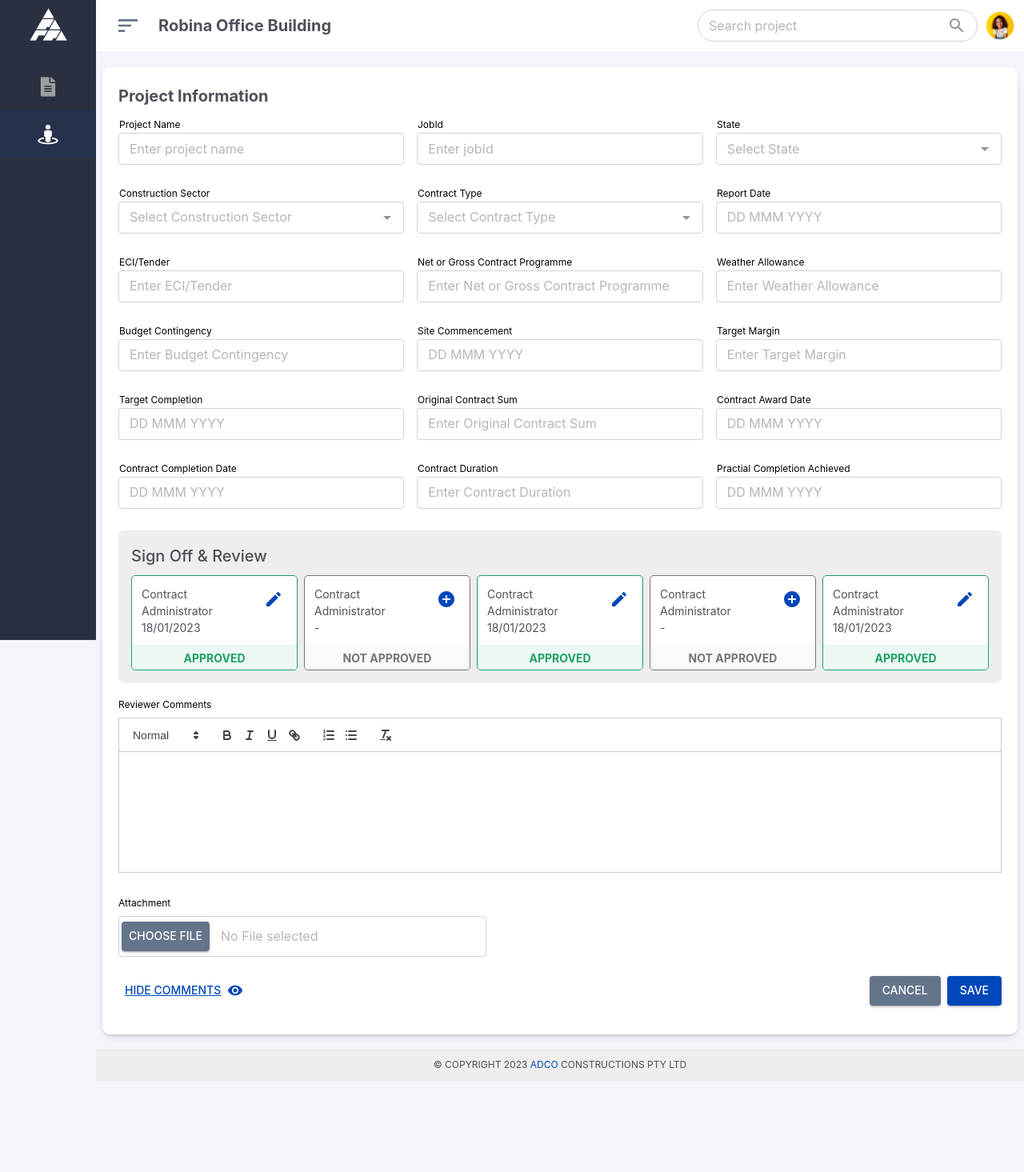
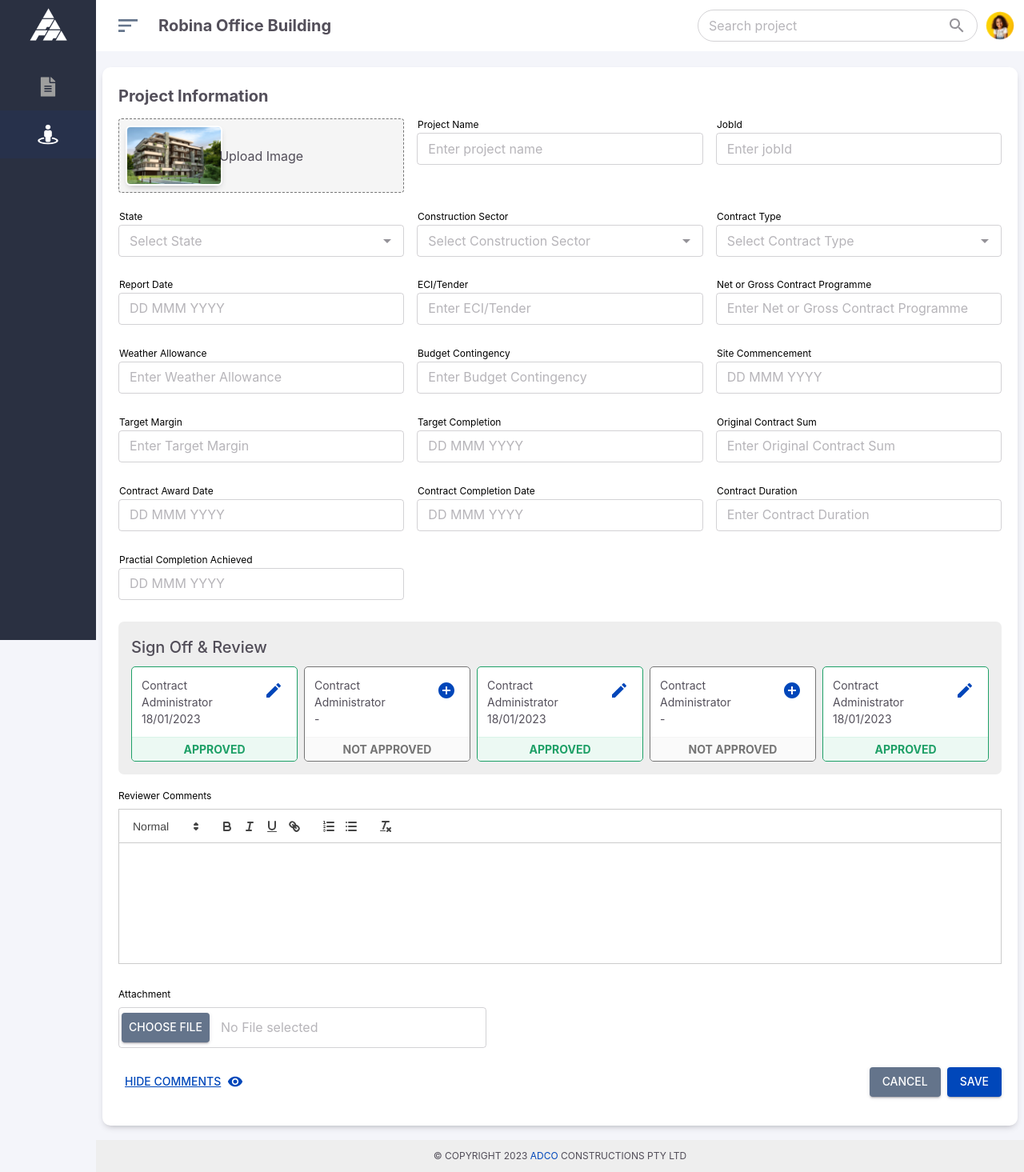
Before and after one commit to lokeshk12510/adco, a React (Create React App) app: page /project/edit-information in a window 1280 px wide. Shown: the whole page at 80% size. Before the commit the page ends 1351 px from the top, so only its background shows below. Built offline with nearby package versions, Linux system fonts and the light colour scheme.

Commit message:
Edit project information page with react hook form

```diff
--- a/src/components/CommentSection/Index.tsx
+++ b/src/components/CommentSection/Index.tsx
@@ -2,7 +2,7 @@ import { Visibility, VisibilityOff } from '@mui/icons-material'
 import { Button, Grid, Stack } from '@mui/material'
 import { useState } from 'react'
 import { Controller, useFormContext } from 'react-hook-form'
-import FileUploader from '../Form/ImageUploadField'
+import FileUploader from '../Form/FileUploadField'
 import RichTextField from '../Form/RichTextField'
 import Comments from './comments/Index'
 
--- /dev/null
+++ b/src/components/Form/FileUploadField.tsx
@@ -0,0 +1,58 @@
+import { Box, Button, TextField } from '@mui/material'
+import { StyledLabel } from 'src/theme/StyledComponents'
+
+interface FileUploaderProps {
+    onChange: (e: React.InputHTMLAttributes<HTMLInputElement>) => void
+    value: any
+}
+
+const FileUploader = ({ onChange, value, ...props }: FileUploaderProps) => {
+    const handleChange = (e: any) => {
+        onChange(e)
+    }
+
+    return (
+        <>
+            <StyledLabel shrink>Attachment</StyledLabel>
+            <Box
+                component="label"
+                sx={{
+                    display: 'block',
+                    height: 'auto',
+                    width: '100%',
+                    borderRadius: '4px',
+                    cursor: 'pointer',
+                    '&:hover': { outline: `1px solid #000` },
+                }}
+            >
+                <input type="file" name="excel" hidden onChange={handleChange} />
+                <TextField
+                    sx={{
+                        pointerEvents: 'none',
+                        '& input': { padding: '10px 14px' },
+                        '& .MuiInputBase-root': {
+                            padding: 1,
+                        },
+                    }}
+                    value={value || ''}
+                    fullWidth
+                    placeholder="No File selected"
+                    InputProps={{
+                        startAdornment: (
+                            <Button
+                                variant="contained"
+                                color="neutral"
+                                sx={{ whiteSpace: 'nowrap', minWidth: '110px' }}
+                            >
+                                Choose File
+                            </Button>
+                        ),
+                    }}
+                    {...props}
+                />
+            </Box>
+        </>
+    )
+}
+
+export default FileUploader
--- a/src/components/Form/ImageUploadField.tsx
+++ b/src/components/Form/ImageUploadField.tsx
@@ -1,58 +1,79 @@
-import { Box, Button, TextField } from '@mui/material'
-import { StyledLabel } from 'src/theme/StyledComponents'
+import { Box, Typography, styled } from '@mui/material'
+import React, { useState } from 'react'
+import Images from 'src/config/images'
 
-interface FileUploaderProps {
-    onChange: (e: React.InputHTMLAttributes<HTMLInputElement>) => void
-    value: any
-}
+function ImageUploader() {
+    const [file, setFile] = useState<string | null>(Images.ProjectImage)
 
-const FileUploader = ({ onChange, value, ...props }: FileUploaderProps) => {
-    const handleChange = (e: any) => {
-        onChange(e)
+    const handleChange = async (event: React.ChangeEvent<HTMLInputElement>): Promise<any> => {
+        if (event?.target?.files) {
+            const fileLoaded = URL.createObjectURL(event.target.files[0])
+            const files = event.target.files
+
+            console.log('files: ', files)
+            setFile(fileLoaded)
+        } else {
+            setFile(file)
+        }
     }
 
     return (
-        <>
-            <StyledLabel shrink>Attachment</StyledLabel>
-            <Box
-                component="label"
-                sx={{
-                    display: 'block',
-                    height: 'auto',
-                    width: '100%',
-                    borderRadius: '4px',
-                    cursor: 'pointer',
-                    '&:hover': { outline: `1px solid #000` },
-                }}
-            >
-                <input type="file" name="excel" hidden onChange={handleChange} />
-                <TextField
-                    sx={{
-                        pointerEvents: 'none',
-                        '& input': { padding: '10px 14px' },
-                        '& .MuiInputBase-root': {
-                            padding: 1,
-                        },
-                    }}
-                    value={value || ''}
-                    fullWidth
-                    placeholder="No File selected"
-                    InputProps={{
-                        startAdornment: (
-                            <Button
-                                variant="contained"
-                                color="neutral"
-                                sx={{ whiteSpace: 'nowrap', minWidth: '110px' }}
-                            >
-                                Choose File
-                            </Button>
-                        ),
-                    }}
-                    {...props}
-                />
-            </Box>
-        </>
+        <Root component="label">
+            <input
+                type="file"
+                name="image"
+                hidden
+                onChange={handleChange}
+                accept="image/jpg,.gif,.png,.svg,.webp audio/wav,.mp3"
+            />
+            <div className="center">
+                <Typography> Upload Image </Typography>
+            </div>
+            {file && <img src={file} alt="files" />}
+        </Root>
     )
 }
+export default ImageUploader
 
-export default FileUploader
+const Root = styled(Box)(({ theme }) => ({
+    position: 'relative',
+    display: 'block',
+    height: 'auto',
+    width: '100%',
+    minHeight: 90,
+    padding: theme.spacing(2),
+    borderRadius: '4px',
+    cursor: 'pointer',
+    background: theme.palette.grey[100],
+    border: `1px dashed ${theme.palette.grey[600]}`,
+    marginBottom: theme.spacing(4.5),
+    '&:hover': {
+        background: theme.palette.primary.light,
+        border: `1px dashed ${theme.palette.primary.main}`,
+        color: theme.palette.primary.main,
+        '& img': {
+            boxShadow: theme.shadows[1],
+        },
+    },
+    '& img': {
+        display: 'flex',
+        border: `2px solid ${theme.palette.common.white}`,
+        boxShadow: theme.shadows[3],
+        maxHeight: '75px',
+        gap: '7px',
+        borderRadius: theme.spacing(1.5),
+        zIndex: 2,
+    },
+    '& .center': {
+        width: '100%',
+        height: '100%',
+        display: 'flex',
+        alignItems: 'center',
+        justifyContent: 'center',
+        position: 'absolute',
+        top: 0,
+        left: 0,
+        color: 'inherit',
+        zIndex: 1,
+    },
+}))
--- a/src/config/images.ts
+++ b/src/config/images.ts
@@ -2,12 +2,14 @@
 import MainLogo from '../assets/images/main-logo.png'
 import MiniLogo from '../assets/images/mini-logo.png'
 import ProfileImg from '../assets/images/profile.png'
+import ProjectImage from '../assets/images/projectImage.png'
 
 
 const Images = {
     MainLogo,
     MiniLogo,
-    ProfileImg
+    ProfileImg,
+    ProjectImage
 }
 
 export default Images
--- a/src/modules/admin/pages/projectInfo/Form.tsx
+++ b/src/modules/admin/pages/projectInfo/Form.tsx
@@ -2,6 +2,7 @@ import Grid from '@mui/material/Grid'
 import { Controller } from 'react-hook-form'
 import AutoComplete from 'src/components/Form/AutoComplete'
 import DateField from 'src/components/Form/DateField'
+import ImageUploader from 'src/components/Form/ImageUploadField'
 import InputField from 'src/components/Form/InputField'
 import Review from './Review'
 
@@ -9,6 +10,9 @@ const ProjectInfoForm = () => {
     return (
         <form>
             <Grid container columnSpacing={4} rowSpacing={1}>
+                <Grid item xs={6} md={6} lg={4}>
+                    <ImageUploader />
+                </Grid>
                 <Grid item xs={6} md={6} lg={4}>
                     <Controller
                         rules={{
```
Also changed, not shown: src/assets/images/projectImage.png (added).
